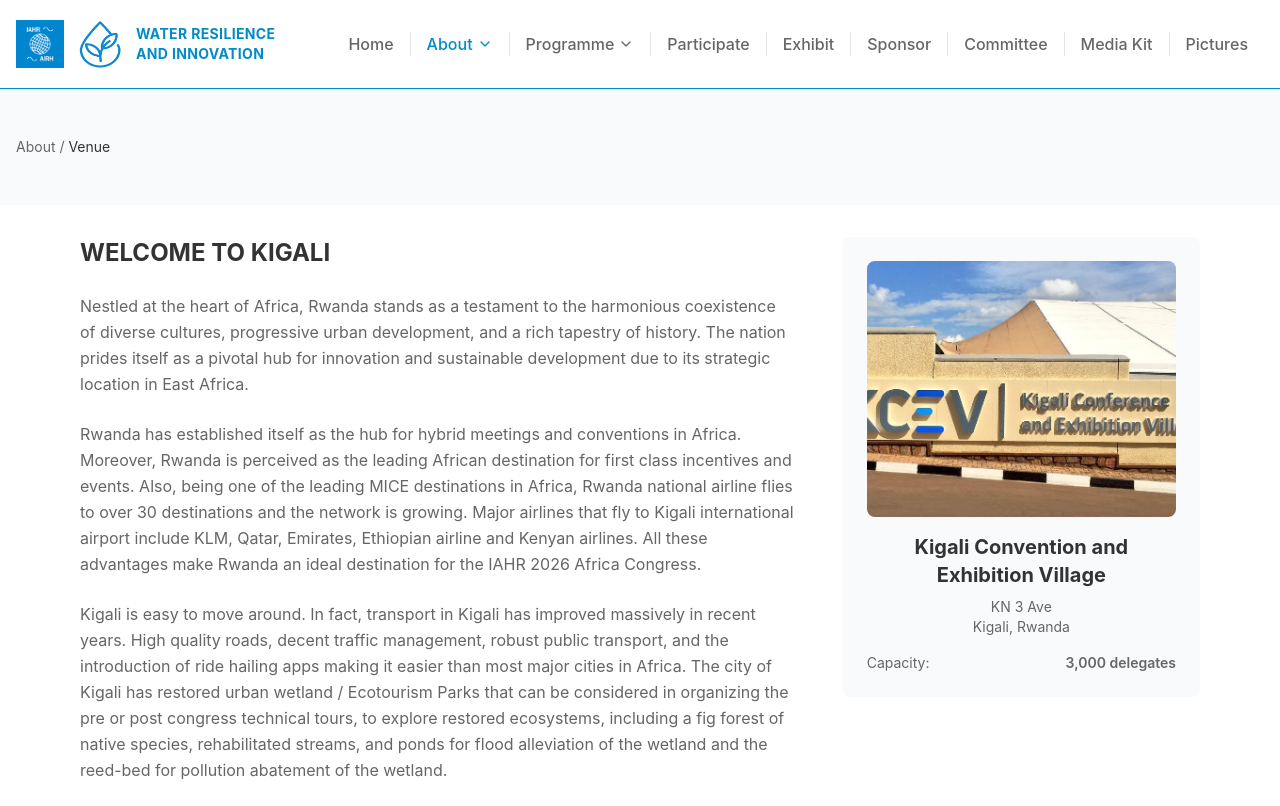
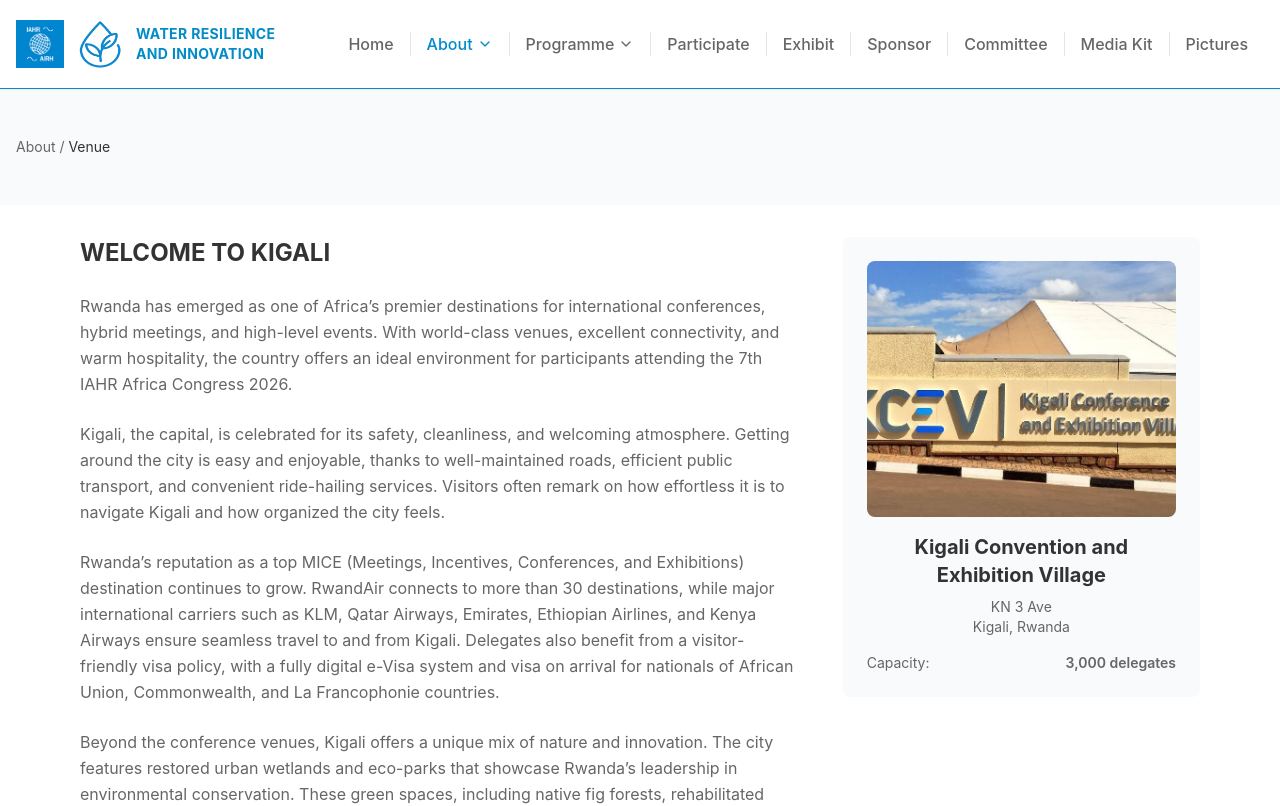
Before and after one commit to Josy-coder/iahr-africa-2026, a Next.js app: page /venue in a window 1280 px wide. Shown: the top 806 px of the page. Built offline with nearby package versions, Linux system fonts and the light colour scheme.

Commit message:
updated kigali content

```diff
--- a/src/pages/index.tsx
+++ b/src/pages/index.tsx
@@ -361,13 +361,13 @@
                         <h2 className="text-3xl font-bold text-primary mb-6 uppercase">Welcome to Rwanda</h2>
                         <div className="text-text-secondary leading-relaxed space-y-4">
                             <p>
-                                Nestled at the heart of Africa, Rwanda stands as a testament to the harmonious coexistence of diverse cultures, progressive urban development, and a rich tapestry of history. The nation prides itself as a pivotal hub for innovation and sustainable development.
+                              Rwanda has emerged as one of Africa’s premier destinations for international conferences, hybrid meetings, and high-level events. With world-class venues, excellent connectivity, and warm hospitality, the country offers an ideal environment for participants attending the 7th IAHR Africa Congress 2026.
                             </p>
                             <p>
-                                Rwanda has established itself as the hub for hybrid meetings and conventions in Africa. Moreover, Rwanda is perceived as the leading African destination for first class incentives and events. Also, being one of the leading MICE destinations in Africa, Rwanda national airline flies to over 30 destinations and the network is growing.
+                              Kigali, the capital, is celebrated for its safety, cleanliness, and welcoming atmosphere. Getting around the city is easy and enjoyable, thanks to well-maintained roads, efficient public transport, and convenient ride-hailing services. Visitors often remark on how effortless it is to navigate Kigali and how organized the city feels.
                             </p>
                             <p>
-                                Kigali is easy to move around. Transport in Kigali has improved massively in recent years. High quality roads, decent traffic management, robust public transport, and the introduction of ride hailing apps make it easier than most major cities in Africa.
+                              Rwanda’s reputation as a top MICE (Meetings, Incentives, Conferences, and Exhibitions) destination continues to grow. RwandAir connects to more than 30 destinations, while major international carriers such as KLM, Qatar Airways, Emirates, Ethiopian Airlines, and Kenya Airways ensure seamless travel to and from Kigali. Delegates also benefit from a visitor-friendly visa policy, with a fully digital e-Visa system and visa on arrival for nationals of African Union, Commonwealth, and La Francophonie countries.
                             </p>
                         </div>
                         <Link href="/venue" >
--- a/src/pages/venue.tsx
+++ b/src/pages/venue.tsx
@@ -77,30 +77,23 @@
 
                             <div className="space-y-6 text-text-secondary leading-relaxed">
                                 <p>
-                                    Nestled at the heart of Africa, Rwanda stands as a testament to the harmonious
-                                    coexistence of diverse cultures, progressive urban development, and a rich tapestry
-                                    of history. The nation prides itself as a pivotal hub for innovation and sustainable
-                                    development due to its strategic location in East Africa.
+                                  Rwanda has emerged as one of Africa’s premier destinations for international conferences, hybrid meetings, and high-level events. With world-class venues, excellent connectivity, and warm hospitality, the country offers an ideal environment for participants attending the 7th IAHR Africa Congress 2026.
                                 </p>
 
                                 <p>
-                                    Rwanda has established itself as the hub for hybrid meetings and conventions in Africa.
-                                    Moreover, Rwanda is perceived as the leading African destination for first class
-                                    incentives and events. Also, being one of the leading MICE destinations in Africa,
-                                    Rwanda national airline flies to over 30 destinations and the network is growing.
-                                    Major airlines that fly to Kigali international airport include KLM, Qatar, Emirates,
-                                    Ethiopian airline and Kenyan airlines. All these advantages make Rwanda an ideal
-                                    destination for the IAHR 2026 Africa Congress.
+                                  Kigali, the capital, is celebrated for its safety, cleanliness, and welcoming atmosphere. Getting around the city is easy and enjoyable, thanks to well-maintained roads, efficient public transport, and convenient ride-hailing services. Visitors often remark on how effortless it is to navigate Kigali and how organized the city feels.
                                 </p>
 
                                 <p>
-                                    Kigali is easy to move around. In fact, transport in Kigali has improved massively
-                                    in recent years. High quality roads, decent traffic management, robust public transport,
-                                    and the introduction of ride hailing apps making it easier than most major cities in
-                                    Africa. The city of Kigali has restored urban wetland / Ecotourism Parks that can be
-                                    considered in organizing the pre or post congress technical tours, to explore restored
-                                    ecosystems, including a fig forest of native species, rehabilitated streams, and ponds
-                                    for flood alleviation of the wetland and the reed-bed for pollution abatement of the wetland.
+                                  Rwanda’s reputation as a top MICE (Meetings, Incentives, Conferences, and Exhibitions) destination continues to grow. RwandAir connects to more than 30 destinations, while major international carriers such as KLM, Qatar Airways, Emirates, Ethiopian Airlines, and Kenya Airways ensure seamless travel to and from Kigali. Delegates also benefit from a visitor-friendly visa policy, with a fully digital e-Visa system and visa on arrival for nationals of African Union, Commonwealth, and La Francophonie countries.
+                                </p>
+
+                                <p>
+                                  Beyond the conference venues, Kigali offers a unique mix of nature and innovation. The city features restored urban wetlands and eco-parks that showcase Rwanda’s leadership in environmental conservation. These green spaces, including native fig forests, rehabilitated streams, ponds for flood control, and reed-bed systems for natural water purification, provide peaceful spots to walk, relax, or enjoy the city’s biodiversity.
+                                </p>
+
+                                <p>
+                                  For those looking to explore further, Rwanda’s natural wonders are truly unforgettable. Visitors can go on a Big Five safari in Akagera National Park, meet mountain gorillas in Volcanoes National Park, soak in the beauty of Lake Kivu, hike to Bisoke Crater Lake, or explore the rainforests of Nyungwe and Gishwati–Mukura. Every destination reflects Rwanda’s commitment to conservation, sustainability, and genuine hospitality.
                                 </p>
                             </div>
                         </motion.div>
```
